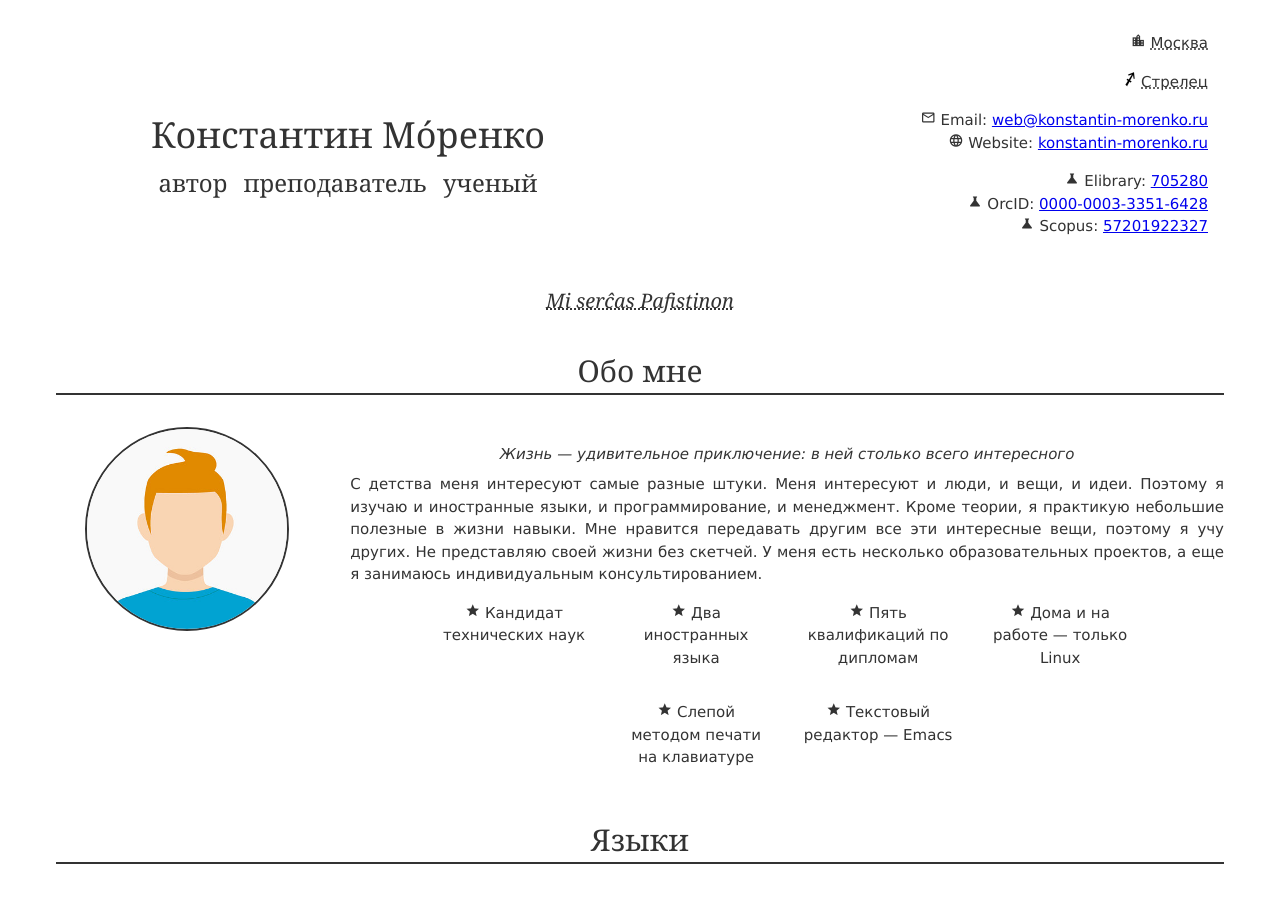
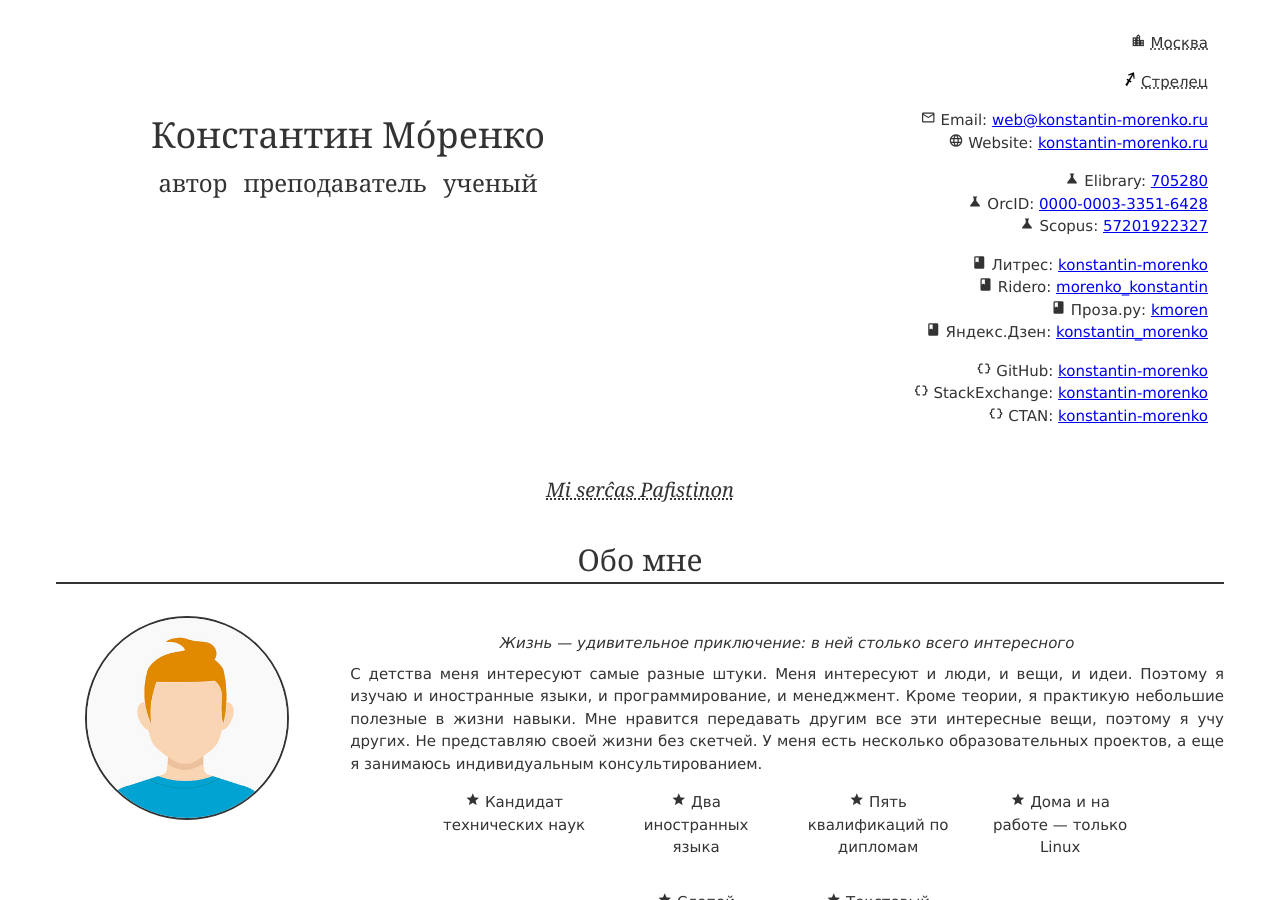
Before and after one commit to konstantin-morenko/jresume, a Jekyll site: the page built from index.md, in a window 1280 px wide and 900 px high. Built offline with Jekyll 4.4.1, drawn with Linux system fonts in a browser that asks for light colours.

Commit message:
Literature and programming links

```diff
--- a/_data/header.yml
+++ b/_data/header.yml
@@ -30,4 +30,34 @@ link_blocks:
     link: https://www.scopus.com/authid/detail.uri?authorId=57201922327
     text: 57201922327
 - id: literature
+  list:
+  - icon: book
+    prefix: Литрес
+    link: https://www.litres.ru/konstantin-morenko/
+    text: konstantin-morenko
+  - icon: book
+    prefix: Ridero
+    link: https://ridero.ru/author/morenko_konstantin_q8qs3/
+    text: morenko_konstantin
+  - icon: book
+    prefix: Проза.ру
+    link: https://proza.ru/avtor/kmoren
+    text: kmoren
+  - icon: book
+    prefix: Яндекс.Дзен
+    link: https://zen.yandex.ru/konstantin_morenko
+    text: konstantin_morenko
 - id: programming
+  list:
+  - icon: data_object
+    prefix: GitHub
+    link: https://github.com/konstantin-morenko
+    text: konstantin-morenko
+  - icon: data_object
+    prefix: StackExchange
+    link: https://stackexchange.com/users/7577417/konstantin-morenko
+    text: konstantin-morenko
+  - icon: data_object
+    prefix: CTAN
+    link: https://ctan.org/home/konstantin-morenko
+    text: konstantin-morenko
```
